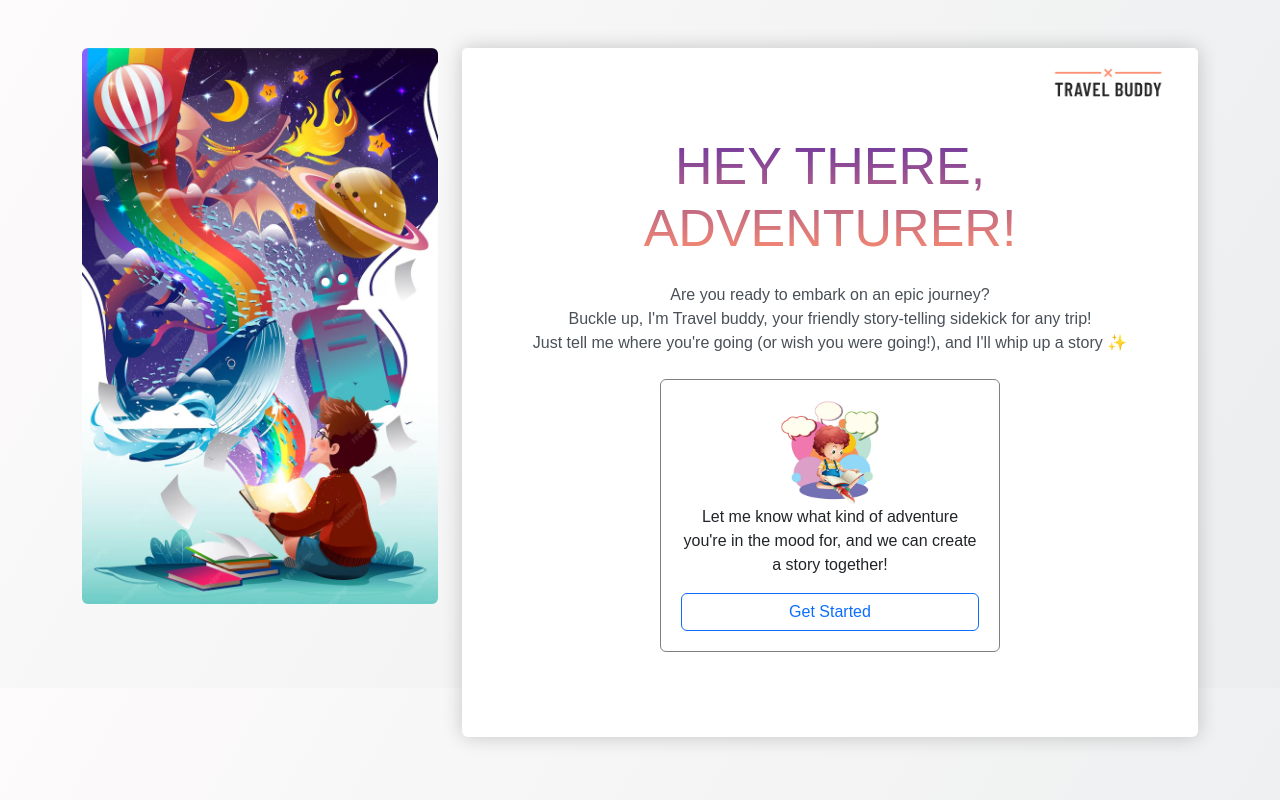
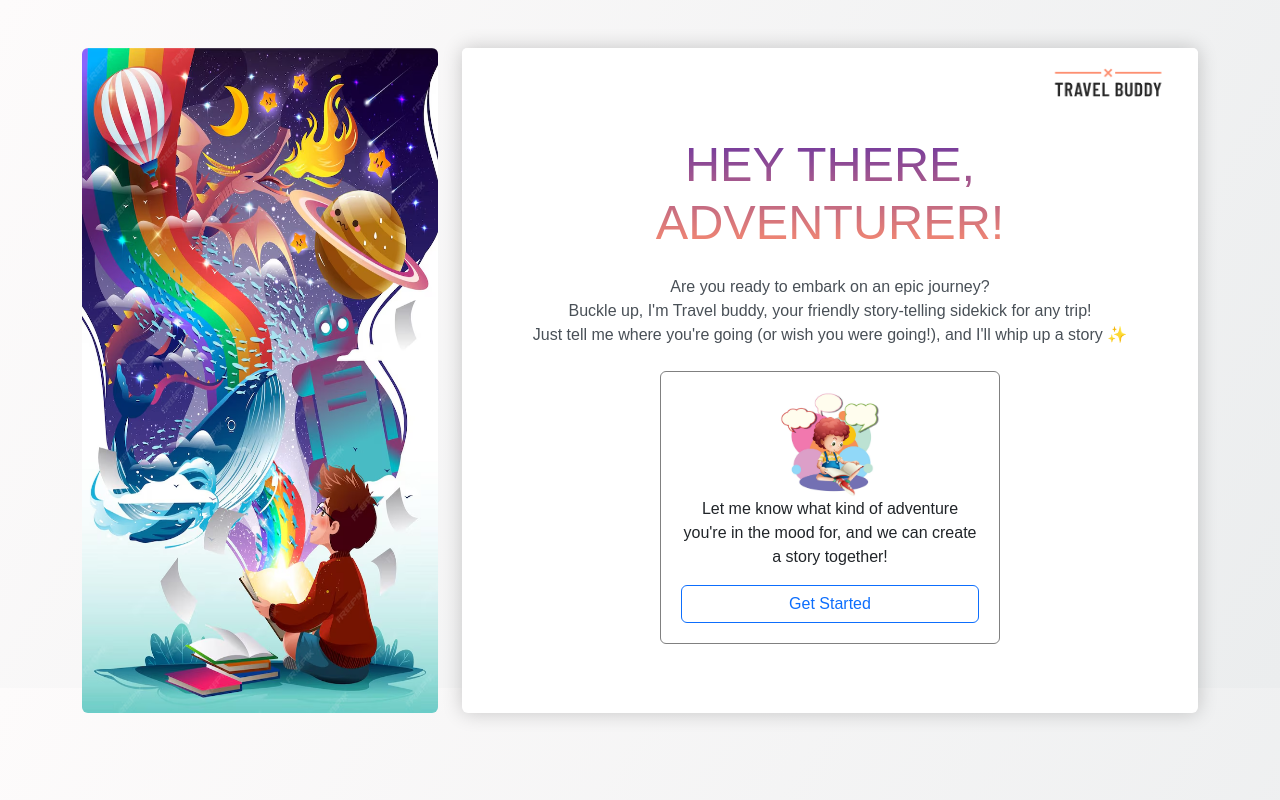
Before and after one commit to VarshaVLakkundi/travelBuddy, an Angular app: page /journey in a window 1280 px wide. Built offline with nearby package versions, Linux system fonts and the light colour scheme.

Commit message:
css changes

```diff
--- a/src/app/journey-buddy/journey-buddy.component.css
+++ b/src/app/journey-buddy/journey-buddy.component.css
@@ -15,7 +15,7 @@
 
 
 h4 {
-    font-size: 52px;
+    font-size: 3.8vw;
     background: -webkit-linear-gradient(#6a35a1, #fd8d6e);
     -webkit-background-clip: text;
     -webkit-text-fill-color: transparent;
@@ -23,7 +23,11 @@ h4 {
 
 .card-bg {
     box-shadow: 0px 0px 20px rgba(0, 0, 0, 0.2);
-    min-height: 86.1vh;
+    min-height: 83.1vh;
+}
+
+.left-img {
+    height: 83.1vh
 }
 
 .banner {
--- a/src/app/journey-buddy/journey-buddy.component.html
+++ b/src/app/journey-buddy/journey-buddy.component.html
@@ -2,7 +2,7 @@
     <div class="col-md-12 mt-5">
         <div class="row">
             <div class="col-md-4">
-                <img class="img-fluid rounded-md" src="../../assets/images/landing-page.avif">
+                <img class="img-fluid rounded-md left-img" src="../../assets/images/landing-page.avif">
             </div>
             <div class="col-md-8">
                 <div class="card main-bg  border-0 card-bg rounded-md">
```
